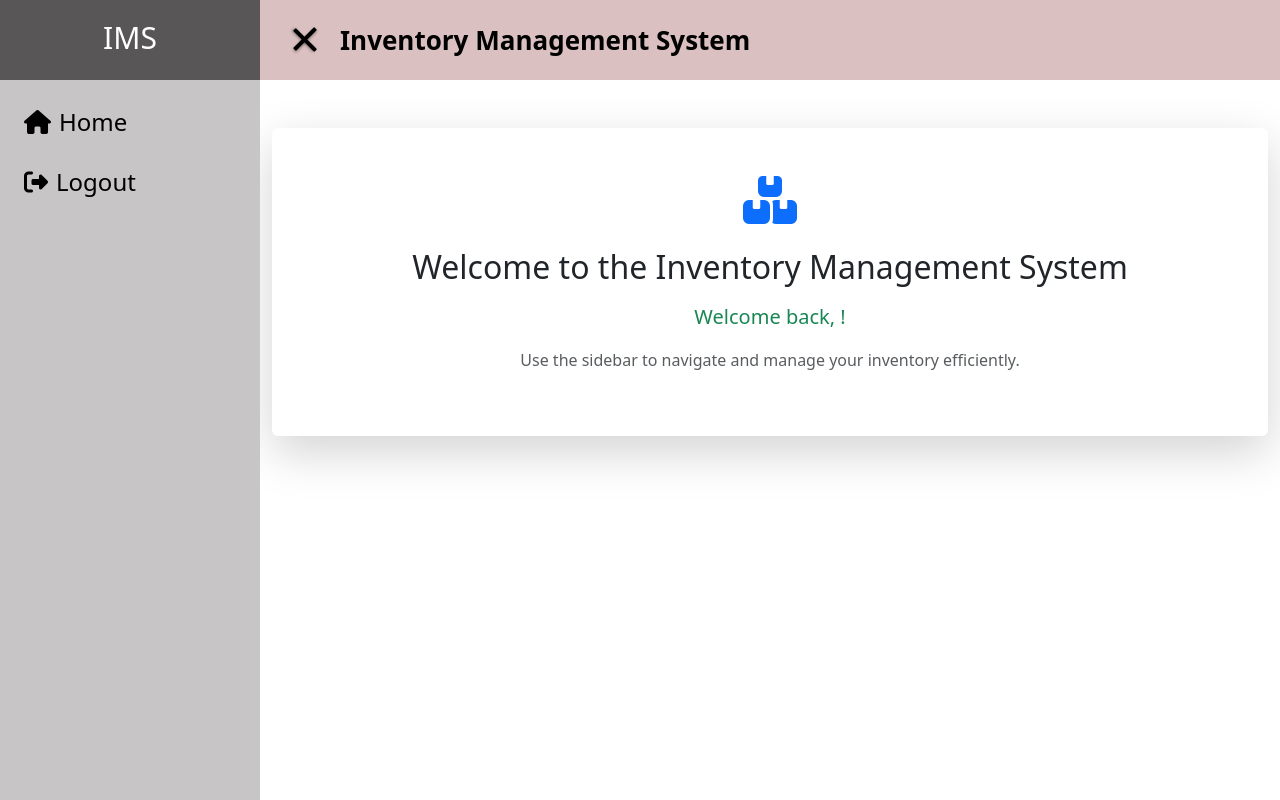
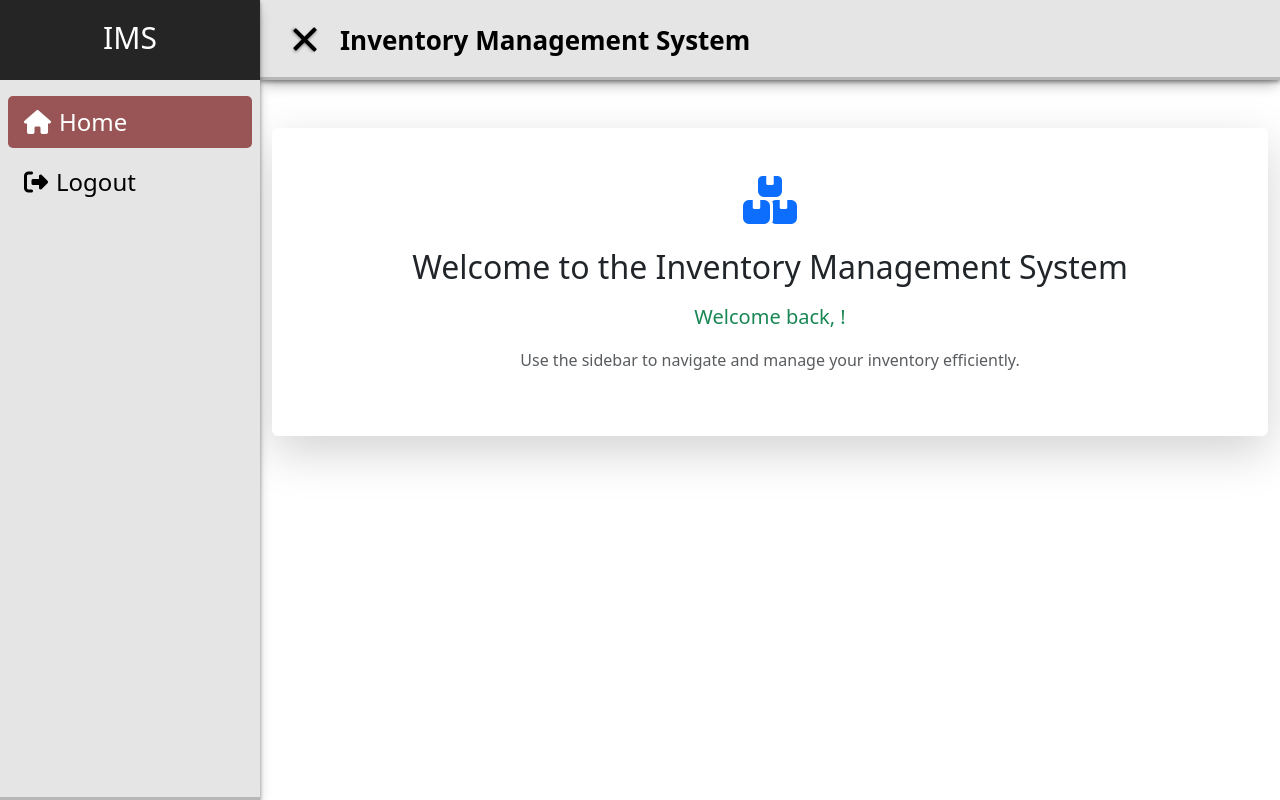
Before and after one commit to mantu1738/inventory-sales-system, an Angular app: page / in a window 1280 px wide. Built offline with nearby package versions, Linux system fonts and the light colour scheme; sample sign-in values are in the browser's storage.

Commit message:
Updated ui related things

```diff
--- a/src/app/container/container.component.css
+++ b/src/app/container/container.component.css
@@ -63,7 +63,8 @@
 
 .logo{
   height:80px;
-  background: #585656;
+  background: #252525;
+
 }
 
 .logo h1{
@@ -91,7 +92,8 @@
   padding: 20px 10px;
   display: flex;
   align-items: center;
-  background:#dac0c0 ;
+  background:#e6e5e5 ;
+  box-shadow: rgba(0, 0, 0, 0.4) 0px 2px 4px, rgba(0, 0, 0, 0.3) 0px 7px 13px -3px, rgba(0, 0, 0, 0.2) 0px -3px 0px inset;
 }
 
 .home-section .home-header .title {
@@ -114,17 +116,33 @@
   left: 0;
   height: 100%;
   width: 260px;
-  background: #c7c5c5;
+  background: #e6e5e5;
   z-index: 100;
   transition: all 0.5s ease;
+  box-shadow: rgba(0, 0, 0, 0.4) 0px 2px 4px, rgba(0, 0, 0, 0.3) 0px 7px 13px -3px, rgba(0, 0, 0, 0.2) 0px -3px 0px inset;
+
 }
 
 .sidebar.sidebar-close {
   width: 75px;
+
 }
 
 .nav-link{
   cursor: pointer;
+  transition: all 0.3s ease;
+}
+
+.nav-link:hover{
+  background: #995555;
+  color: #ffffff !important;
+  border-radius: 5px;
+}
+
+.nav-link.active {
+  background: #995555;
+  color: #ffffff !important;
+  border-radius: 5px;
 }
 
 .sidebar .logo-details {
--- a/src/app/container/container.component.html
+++ b/src/app/container/container.component.html
@@ -1,6 +1,6 @@
 <div class="sidebar" [class.sidebar-close]="!openSidebar">
 <div class="logo">
-<h1>IMS</h1>
+<a [routerLink]="''" class="text-decoration-none"><h1>IMS</h1></a>
 </div>
 <ul class="nav flex-column  p-2" *ngIf="menuSidebar">
   <li class="nav-item mt-2">
@@ -8,12 +8,13 @@
       class="nav-link d-flex align-items-center gap-2"
       [routerLink]="''"
       routerLinkActive="active"
+      [routerLinkActiveOptions]="{ exact: true }"
     >
       <i
         class="fa fa-home"
         [ngClass]="'fa-sign-out-alt'"
         aria-hidden="true"
-        title="Logout"
+        title="home"
       ></i>
       <span *ngIf="openSidebar">Home</span>
     </a>
--- a/src/app/dashboard/dashboard.component.css
+++ b/src/app/dashboard/dashboard.component.css
@@ -1,5 +1,5 @@
 .dashboard-container {
-  padding: 20px;
+  padding: 40px;
 }
 
 .dashboard-header {
```
